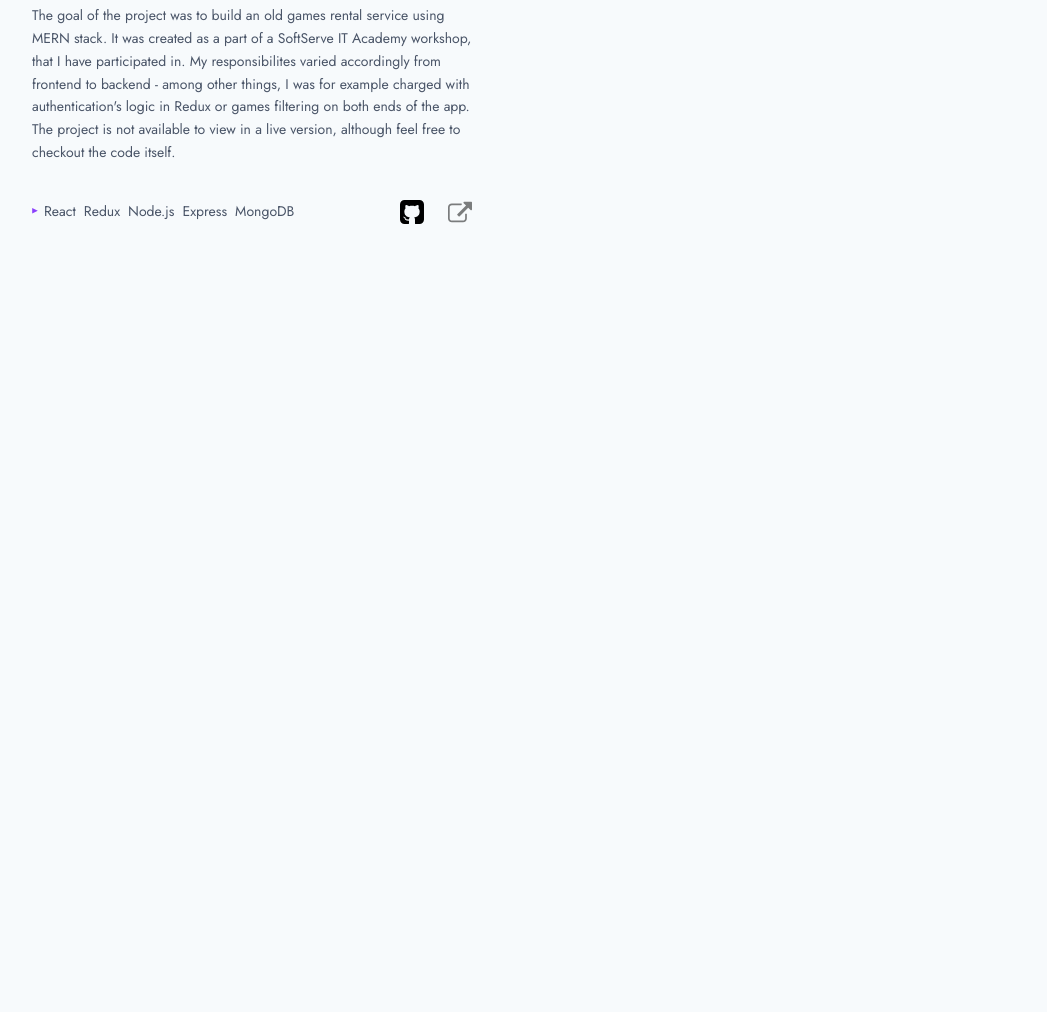
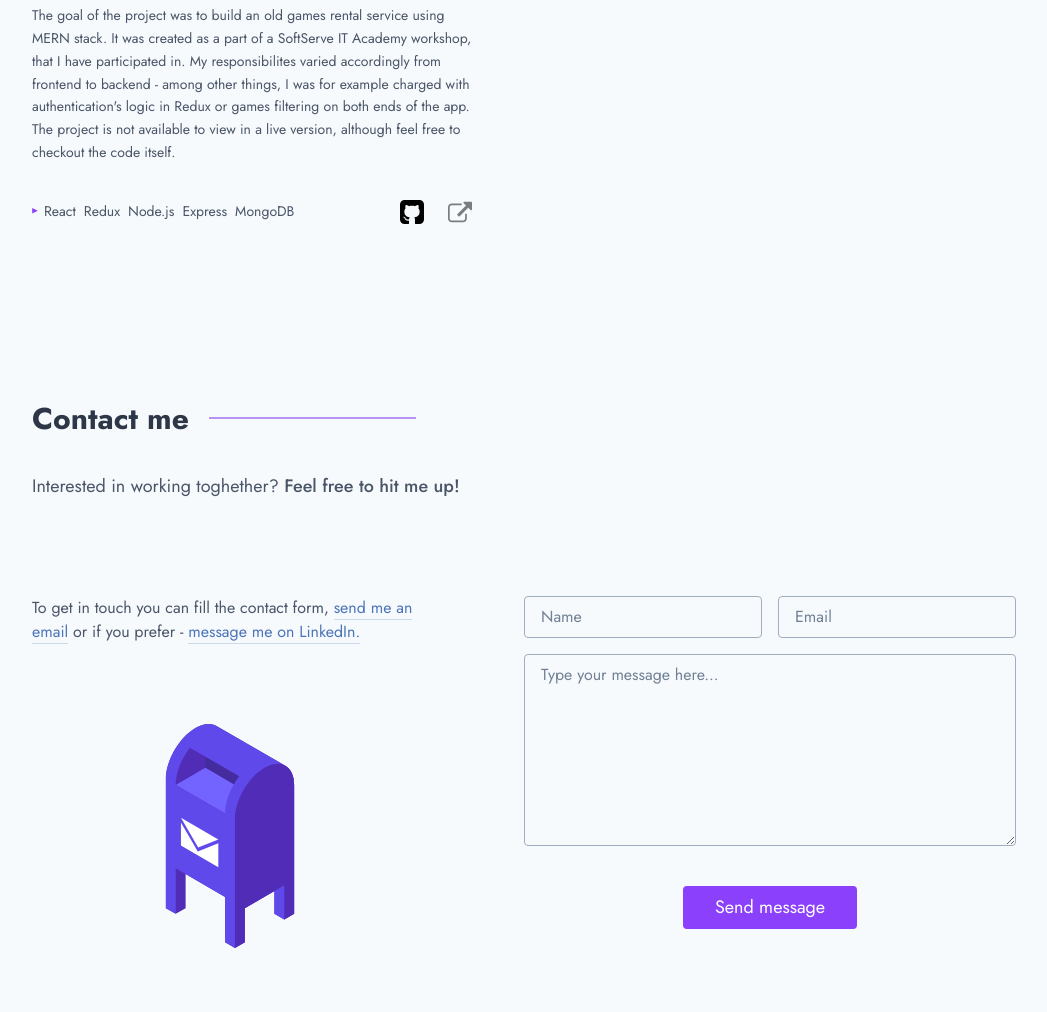
Before and after one commit to DrMalina/portfolio, a Gatsby site: page / in a window 1280 px wide. Shown: the part 3632-4644 px from the top of the page, without its empty margins (116-1163 px from the left). Before the commit the page ends 3932 px from the top, so only its background shows below. Built offline with nearby package versions, Linux system fonts and the light colour scheme; Gatsby itself is replaced by a stand-in of ours.

Commit message:
Add contact form

```diff
--- a/gatsby-config.js
+++ b/gatsby-config.js
@@ -34,7 +34,12 @@ module.exports = {
     `gatsby-plugin-sharp`,
     `gatsby-plugin-postcss`,
     `gatsby-plugin-typescript`,
-    `gatsby-plugin-graphql-codegen`,
+    {
+      resolve: `gatsby-plugin-graphql-codegen`,
+      options: {
+        codegen: false
+      }
+    }
     // }
     // {
     //   resolve: `gatsby-plugin-manifest`,
--- a/package.json
+++ b/package.json
@@ -24,7 +24,8 @@
     "gatsby-transformer-sharp": "^2.5.15",
     "react": "^16.12.0",
     "react-dom": "^16.12.0",
-    "react-helmet": "^6.1.0"
+    "react-helmet": "^6.1.0",
+    "react-hook-form": "^6.9.2"
   },
   "devDependencies": {
     "@types/node": "^14.11.2",
--- /dev/null
+++ b/src/components/Contact.tsx
@@ -0,0 +1,44 @@
+import React from 'react';
+import { Form } from './Form';
+import Link from './Link';
+import { SectionHeading } from './SectionHeading';
+import MailboxImg from '../assets/mailbox.svg';
+
+export function Contact() {
+  return (
+    <section
+      id="contact"
+      className="text-gray-700 lg:max-w-5xl md:mt-8 mt-0 container
+    mx-auto px-5 py-16 relative"
+    >
+      <header>
+        <SectionHeading heading="Contact me" />
+        <p className="mt-8 text-lg md:text-left text-center">
+          Interested in working toghether?{' '}
+          <span className="font-medium">Feel free to hit me up!</span>
+        </p>
+      </header>
+      <div className="w-full md:mt-24 mt-10 grid md:grid-cols-2 grid-cols-none">
+        <div className="w-full flex flex-col md:pr-24 pr-0">
+          <p className="md:mt-0 mt-10 md:text-left text-center">
+            To get in touch you can fill the contact form,{' '}
+            <Link href="mailto:maciej.malinowski7@gmail.com" text="send me an email" /> or if you
+            prefer -{' '}
+            <Link
+              href="https://www.linkedin.com/in/maciejmalinowski-77/"
+              text="message me on LinkedIn."
+            />
+          </p>
+          <img
+            src={MailboxImg}
+            alt=""
+            className="md:w-56 w-32 md:mt-20 mt-0 mx-auto md:order-none order-first "
+          />
+        </div>
+        <div className="w-full md:mt-0 mt-12">
+          <Form />
+        </div>
+      </div>
+    </section>
+  );
+}
--- /dev/null
+++ b/src/components/Form.tsx
@@ -0,0 +1,103 @@
+import React, { useState } from 'react';
+import { useForm } from 'react-hook-form';
+import { FormInput } from './FormInput';
+import IconWarning from '../assets/warning.svg';
+
+const REGEX_EMAIL = /^\S+@\S+\.\S+$/;
+/*
+^ there are much more complex regex/libraries solutions for email validation
+but for portfolio's contact form this should do the job and catch common errors
+ */
+
+type FormNotificationProps = {
+  status: 'resolved' | 'error';
+};
+
+function FormNotification({ status }: FormNotificationProps) {
+  let body;
+
+  if (status === 'resolved') {
+    body = (
+      <svg
+        aria-hidden="true"
+        className="fill-current w-4 h-4 text-green-500"
+        viewBox="0 0 515.56 515.56"
+        xmlns="http://www.w3.org/2000/svg"
+      >
+        <path d="M0 274.23L176.55 451.1l339-338.67-48.66-48-290.34 290L48 225.9z" />
+      </svg>
+    );
+  } else {
+    body = <img className="w-4 h-4" src={IconWarning} alt="" />;
+  }
+
+  return (
+    <div className="w-full flex flex-wrap items-center justify-center mb-10 font-medium text-center text-gray-700">
+      {body}
+      <span role="alert" className="ml-2">
+        {status === 'resolved'
+          ? 'Neat! Your message has been sent.'
+          : 'Opps, something went wrong. Please, try again later.'}
+      </span>
+    </div>
+  );
+}
+
+type FormData = {
+  name: string;
+  email: string;
+  message: string;
+};
+
+type FormStatus = 'idle' | 'resolved' | 'error';
+
+export function Form() {
+  const { register, handleSubmit, errors, reset } = useForm<FormData>();
+  const [formStatus, setFormStatus] = useState<FormStatus>('idle');
+  const onSubmit = (data: FormData) => {
+    console.log(data);
+    setFormStatus('resolved');
+    reset();
+  };
+
+  return (
+    <>
+      {formStatus !== 'idle' && <FormNotification status={formStatus} />}
+      <form className="flex flex-wrap -m-2" onSubmit={handleSubmit(onSubmit)}>
+        <FormInput
+          id="name"
+          placeholder="Name"
+          label="Name"
+          error={errors.name}
+          register={register}
+          validation={{ required: true, maxLength: 70 }}
+        />
+        <FormInput
+          id="email"
+          placeholder="Email"
+          label="Email"
+          error={errors.email}
+          register={register}
+          validation={{ required: true, maxLength: 255, pattern: REGEX_EMAIL }}
+        />
+        <FormInput
+          id="message"
+          placeholder="Type your message here..."
+          label="Message"
+          error={errors.message}
+          register={register}
+          validation={{ required: true, maxLength: 500 }}
+          textarea
+        />
+        <div className="w-full mt-8">
+          <button
+            type="submit"
+            className="flex mx-auto text-white bg-primary-500 border-0 py-2 px-8 focus:outline-none hover:bg-primary-600 rounded text-lg"
+          >
+            Send message
+          </button>
+        </div>
+      </form>
+    </>
+  );
+}
--- /dev/null
+++ b/src/components/FormInput.tsx
@@ -0,0 +1,103 @@
+import React from 'react';
+import cx from 'classnames';
+import { FieldError, useForm } from 'react-hook-form';
+
+type ErrorMapProps = {
+  error?: FieldError;
+};
+
+export function ErrorsMap({ error }: ErrorMapProps) {
+  return (
+    <>
+      {error && error.type === 'required' && (
+        <span role="alert" className="text-xs text-red-600">
+          This field is required.
+        </span>
+      )}
+      {error && error.type === 'maxLength' && (
+        <span role="alert" className="text-xs text-red-600">
+          This field is too long.
+        </span>
+      )}
+      {error && error.type === 'pattern' && (
+        <span role="alert" className="text-xs text-red-600">
+          This filed is invalid.
+        </span>
+      )}
+    </>
+  );
+}
+
+type InputValidation = {
+  required?: boolean;
+  maxLength?: number;
+  pattern?: RegExp;
+};
+
+type FormInputProps = {
+  id: string;
+  type?: 'text' | 'email';
+  placeholder: string;
+  label: string;
+  error?: FieldError;
+  register: ReturnType<typeof useForm>['register'];
+  validation: InputValidation;
+  textarea?: boolean;
+};
+
+export function FormInput({
+  id,
+  type = 'text',
+  placeholder,
+  label,
+  error,
+  register,
+  validation,
+  textarea = false,
+}: FormInputProps) {
+  let body;
+  const containerClassName = cx({ 'w-full': textarea, 'w-1/2': !textarea }, 'p-2');
+  const inputClassName = cx(
+    {
+      'border-gray-500 focus:border-purple-500': !error,
+      'border-red-500 focus:border-red-500': error,
+      'h-48 block': textarea,
+    },
+    'w-full bg-gray-100 rounded border text-base px-4 py-2 placeholder-gray-600',
+  );
+
+  if (textarea) {
+    body = (
+      <textarea
+        id={id}
+        name={id}
+        placeholder={placeholder}
+        aria-invalid={!!error}
+        ref={register(validation)}
+        className={inputClassName}
+      />
+    );
+  } else {
+    body = (
+      <input
+        id={id}
+        name={id}
+        type={type}
+        placeholder={placeholder}
+        aria-invalid={!!error}
+        ref={register(validation)}
+        className={inputClassName}
+      />
+    );
+  }
+
+  return (
+    <div className={containerClassName}>
+      <label htmlFor={id} className="sr-only">
+        {label}:
+      </label>
+      {body}
+      <ErrorsMap error={error} />
+    </div>
+  );
+}
--- a/src/pages/index.tsx
+++ b/src/pages/index.tsx
@@ -1,5 +1,6 @@
 import React from 'react';
 import { AboutMe } from '../components/AboutMe';
+import { Contact } from '../components/Contact';
 import { Header } from '../components/Header';
 import { HeroSection } from '../components/HeroSection';
 import { Projects } from '../components/Projects';
@@ -15,6 +16,7 @@ function HomePage() {
         <HeroSection />
         <AboutMe />
         <Projects />
+        <Contact />
       </main>
     </>
   );
```
Also changed, not shown: graphql-types.ts (+82 -90 lines), src/assets/mailbox.svg (added), src/assets/warning.svg (added), src/assets/waves.svg (deleted), 2 other files.
